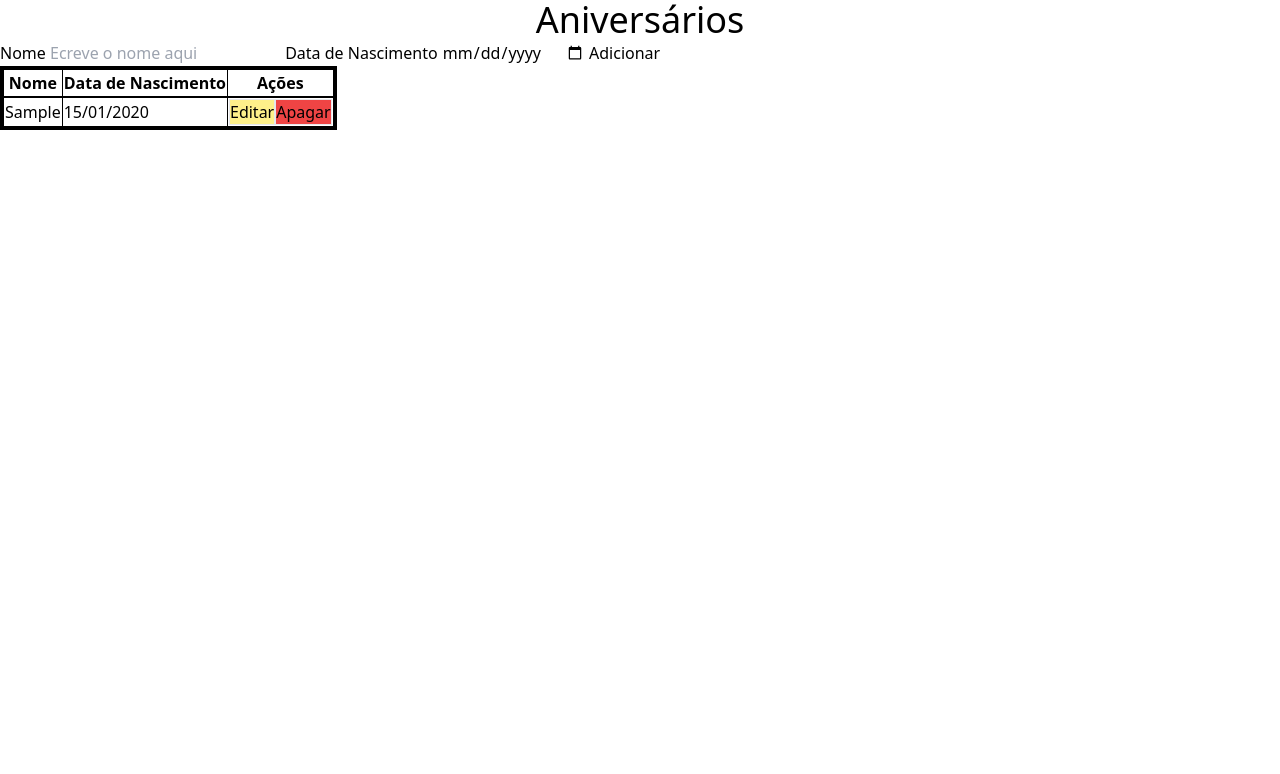
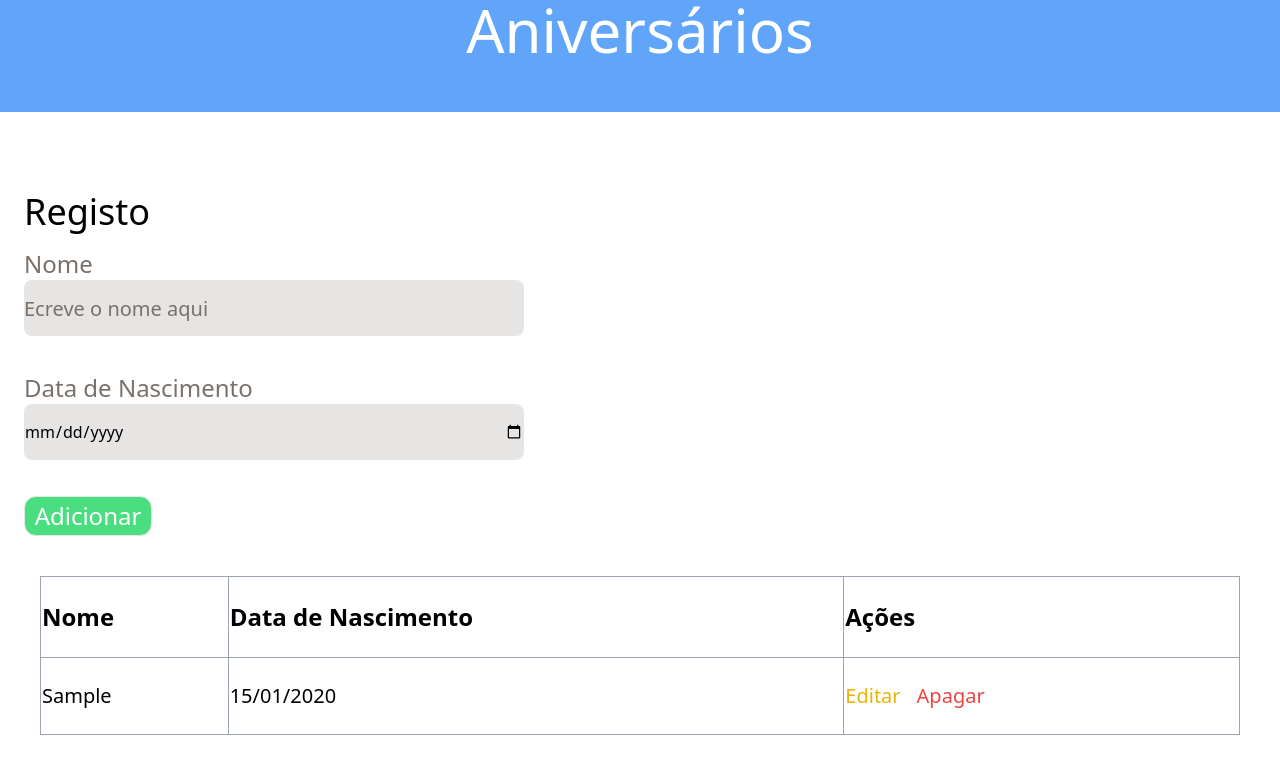
Before and after one commit to Fell0w-Sch0l4r/Aniversarios, a website: page index.html in a window 1280 px wide. Both pictures are taken after typing "Sample", "2020-01-15" into the empty fields and a click on the button "Adicionar". Drawn offline with nearby package versions, Linux system fonts and the light colour scheme; files that its build step writes are made by us from their sources.

Commit message:
add styles

```diff
--- a/app.js
+++ b/app.js
@@ -46,15 +46,15 @@ function addRow(person){
     deleteBtn.addEventListener("click", deletePersonRow)
 
 
-    btnRow.classList.add("border");
+    btnRow.classList.add("border", "border-gray-400");
     btnRow.appendChild(editBtn)
     btnRow.appendChild(deleteBtn)
 
     tableName.innerText = person.Nome
-    tableName.classList.add("border", "border-black")
+    tableName.classList.add("border", "border-gray-400", "md:py-4", "lg:py-6", "lg:text-xl");
 
     tableBirthDate.innerText = person.Nascimento
-    tableBirthDate.classList.add("border", "border-black");
+    tableBirthDate.classList.add("border", "border-gray-400", "md:py-4", "lg:py-6", "lg:text-xl");
 
     row.appendChild(tableName)
     row.appendChild(tableBirthDate)
@@ -153,6 +153,9 @@ function editPersonRow() {
     formMode = "UPDATE"
     formButton.innerText = "Salvar Alterações"
 
+    formButton.classList.remove("bg-green-400", "hover:bg-green-600", "w-32");
+    formButton.classList.add("bg-yellow-400", "hover:bg-yellow-500", "w-56");
+
     let personName = this.parentElement.parentElement.children[0].innerText;
     let personBirth = this.parentElement.parentElement.children[1].innerText;
 
@@ -212,6 +215,10 @@ function editingForm(){
 
             clearInputs()
 
+            formButton.classList.remove("bg-yellow-400", "hover:bg-yellow-500", "w-56");
+            formButton.classList.add("bg-green-400", "hover:bg-green-600", "w-32");
+
+
             formButton.innerText = "Adicionar";
 
             formMode = "CREATE"
--- a/index.html
+++ b/index.html
@@ -8,13 +8,17 @@
         <link rel="stylesheet" href="app.css" />
     </head>
     <body>
-        <h1 class="text-4xl text-center">Aniversários</h1>
-        <form class="form js-form">
-            <label for="name">
+        <h1 class="h-28 text-6xl text-center bg-blue-400 text-white md:mb-20">
+            Aniversários
+        </h1>
+        <main class="mx-6 mt-4">
+            <h2 class="text-4xl mb-4">Registo</h2>
+            <form class="form js-form flex flex-col h-56 md:h-72 justify-between mb-10 text-lg md:text-2xl">
+                <label for="name" class="flex flex-col text-stone-500 w-fit">
                     Nome
                     <input
                         placeholder="Ecreve o nome aqui"
-                    class="form-field js-field"
+                        class="bg-stone-200 h-10 rounded-lg placeholder:text-stone-500 placeholder:text-base text-black text-base md:w-[500px] md:h-14 md:placeholder:text-xl md:text-xl"
                         id="name"
                         minlength="3"
                         maxlength="120"
@@ -24,31 +28,36 @@
                         type="text"
                     />
                 </label>
-            <label for="birth-date">
+                <label for="birth-date" class="flex flex-col text-stone-500 w-fit">
                     Data de Nascimento
                     <input
                         min="1900-01-01"
-                    class="form-field js-field"
+                        class="bg-stone-200 h-10 rounded-lg text-black placeholder:text-base text-base md:w-[500px] md:h-14 md:placeholder:text-xl"
                         id="birth-date"
                         name="birth-date"
                         required
                         type="date"
                     />
                 </label>
-            <button type="submit">Adicionar</button>
+                <button type="submit" class="border bg-green-400 w-32 h-10 rounded-xl text-white hover:bg-green-600">Adicionar</button>
             </form>
 
-        <table class="border-4 border-black">
-            <thead class="border-2 border-black">
+            <table class="border border-gray-400 w-11/12 lg:w-[1000px] xl:w-[1200px] lg:m-auto">
+                <thead >
                     <tr>
-                    <th class="border border-black">Nome</th>
-                    <th class="border border-black">Data de Nascimento</th>
-                    <th class="border border-black" colspan="2">Ações</th>
+                        <th class="border border-gray-400 md:py-4 lg:py-6 lg:text-2xl text-left">Nome</th>
+                        <th class="border border-gray-400 md:py-4 lg:py-6 lg:text-2xl text-left">Data de Nascimento</th>
+                        <th class="border border-gray-400 md:py-4 lg:py-6 lg:text-2xl text-left" colspan="2">Ações</th>
                     </tr>
                 </thead>
 
-            <tbody></tbody>
+                <tbody>
+                    <!-- <tr>
+                        <td class="py-4 lg:py-6">lolo</td>
+                    </tr> -->
+                </tbody>
             </table>
+        </main>
 
         <script src="app.js"></script>
     </body>
--- a/tailwind.css
+++ b/tailwind.css
@@ -3,9 +3,9 @@
 @tailwind utilities;
 
 .delete-btn{
-    @apply  border bg-red-500
+    @apply text-red-500 hover:underline sm:mr-4 md:text-xl
 }
 
 .edit-btn{
-    @apply  border bg-yellow-200
+    @apply  text-yellow-500 hover:underline sm:mr-4 md:text-xl
 }
```
Lines whose indentation alone changed are shown as unchanged.
